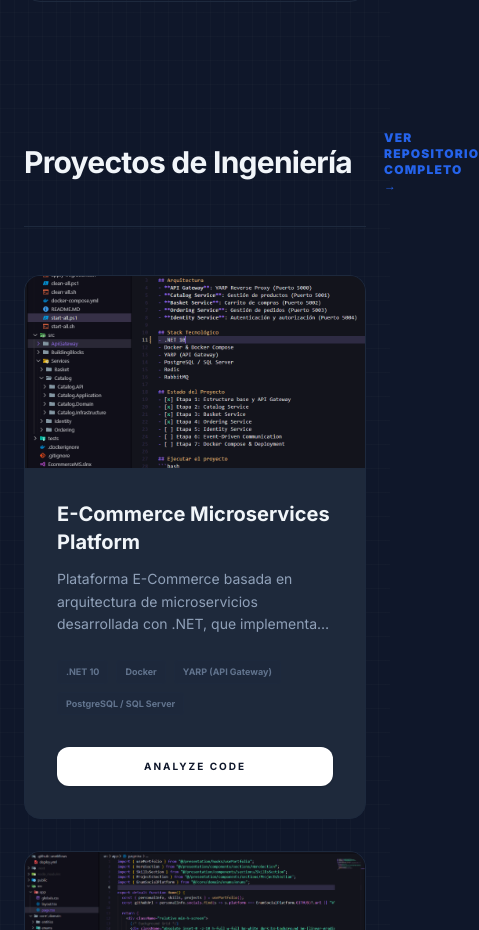
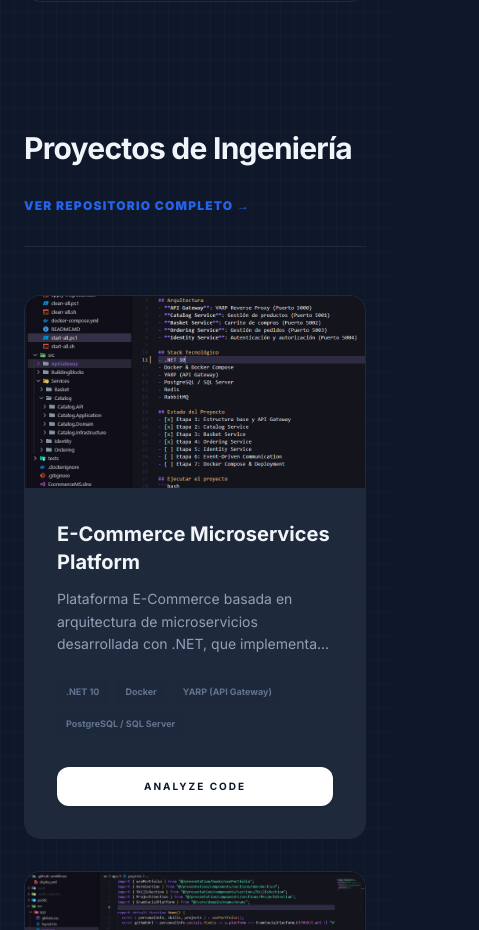
Before and after one commit to drusystem/drusystem.github.io, a Next.js app: page / in a window 390 px wide. Shown: the part 2484-3414 px from the top of the page, 479 px wide, since content can reach past the window. Built offline with nearby package versions, Linux system fonts and the light colour scheme.

Commit message:
fix: cambios en clases de direccionamiento a repositorio completo

```diff
--- a/src/presentation/components/sections/ProjectsSection.tsx
+++ b/src/presentation/components/sections/ProjectsSection.tsx
@@ -10,7 +10,8 @@ export const ProjectsSection = ({ projects, githubUrl }: ProjectsProps) => {
   return (
     <section id="projects" className="space-y-12">
       {/* HEADER DE SECCIÓN */}
-      <div className="flex items-center gap-4 border-b border-slate-100 dark:border-slate-800 pb-8">
+      <div className="flex flex-col sm:flex-row sm:items-center gap-4 border-b border-slate-100 dark:border-slate-800 pb-8">
+
         <h2 className="text-3xl font-bold tracking-tight shrink-0">
           Proyectos de Ingeniería
         </h2>
@@ -19,7 +20,7 @@ export const ProjectsSection = ({ projects, githubUrl }: ProjectsProps) => {
           href={githubUrl}
           target="_blank"
           rel="noopener noreferrer"
-          className="text-xs font-black tracking-widest text-primary hover:opacity-70 uppercase transition-opacity"
+          className="text-xs font-black tracking-widest text-primary hover:opacity-70 uppercase transition-opacity self-start sm:self-auto"
         >
           Ver repositorio completo →
         </a>
```
